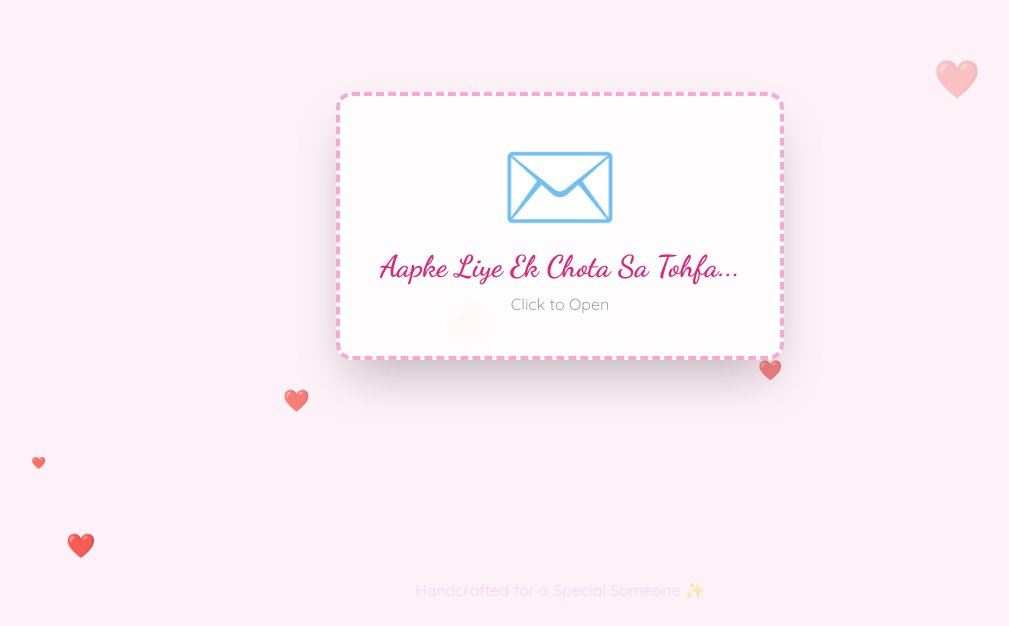
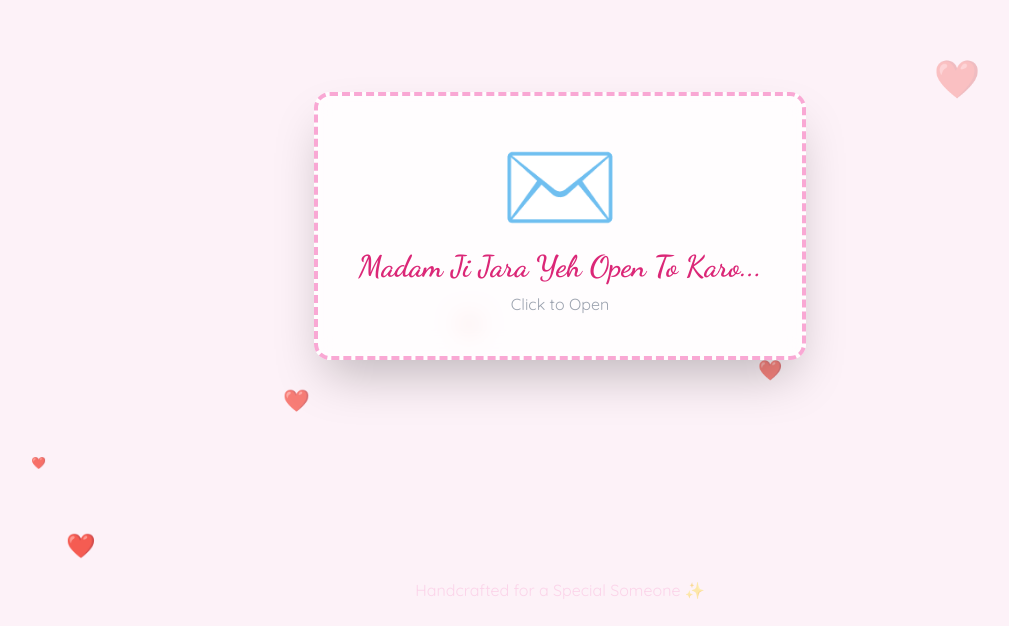
Before and after one commit to Jignesh1236/valentines-day, a React (Vite) app: page / in a window 1280 px wide. Shown: the part 174-800 px from the top of the page, without its empty margins (80-1089 px from the left). Built offline with nearby package versions, Linux system fonts and the light colour scheme.

Commit message:
Update App.tsx

```diff
--- a/App.tsx
+++ b/App.tsx
@@ -33,7 +33,7 @@ const App: React.FC = () => {
           className="bg-white/80 backdrop-blur-md p-10 rounded-2xl shadow-2xl border-4 border-dashed border-pink-300 text-center cursor-pointer hover:rotate-2 transition-transform group"
         >
           <div className="text-8xl mb-4 group-hover:scale-110 transition-transform">✉️</div>
-          <h1 className="text-3xl font-romantic text-pink-600">Aapke Liye Ek Chota Sa Tohfa...</h1>
+          <h1 className="text-3xl font-romantic text-pink-600">Madam Ji Jara Yeh Open To Karo...</h1>
           <p className="text-gray-400 mt-2">Click to Open</p>
         </div>
       </div>
```
